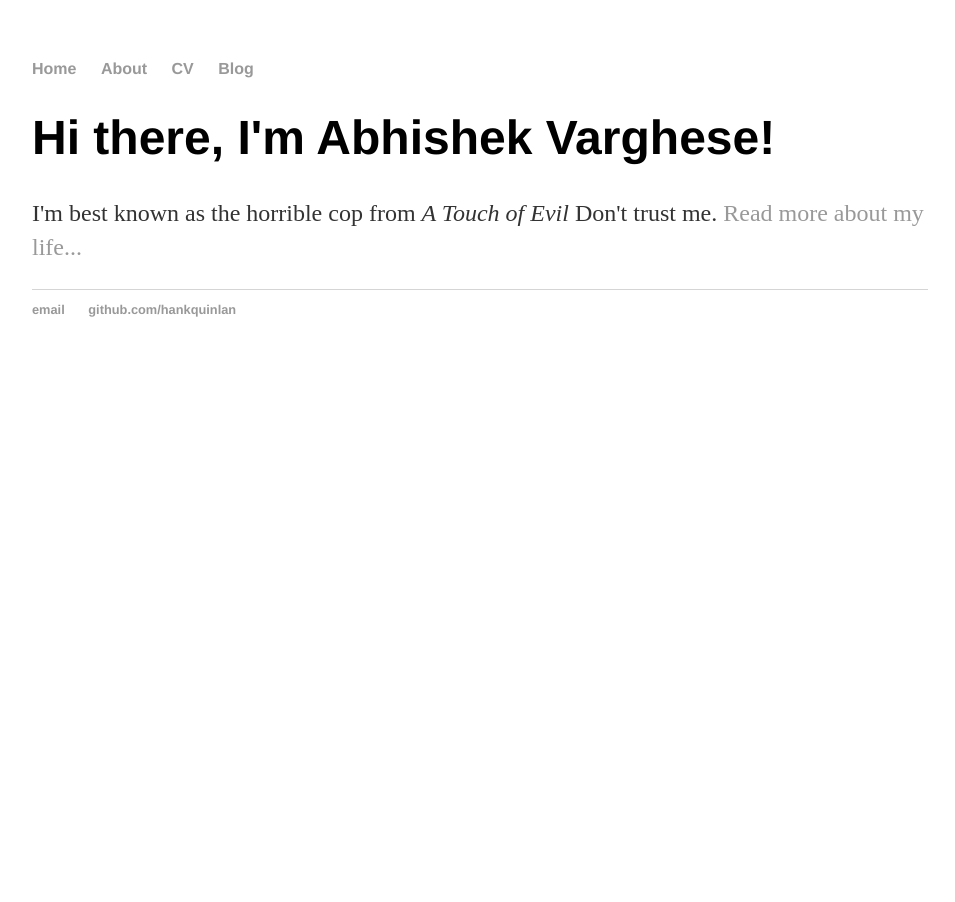
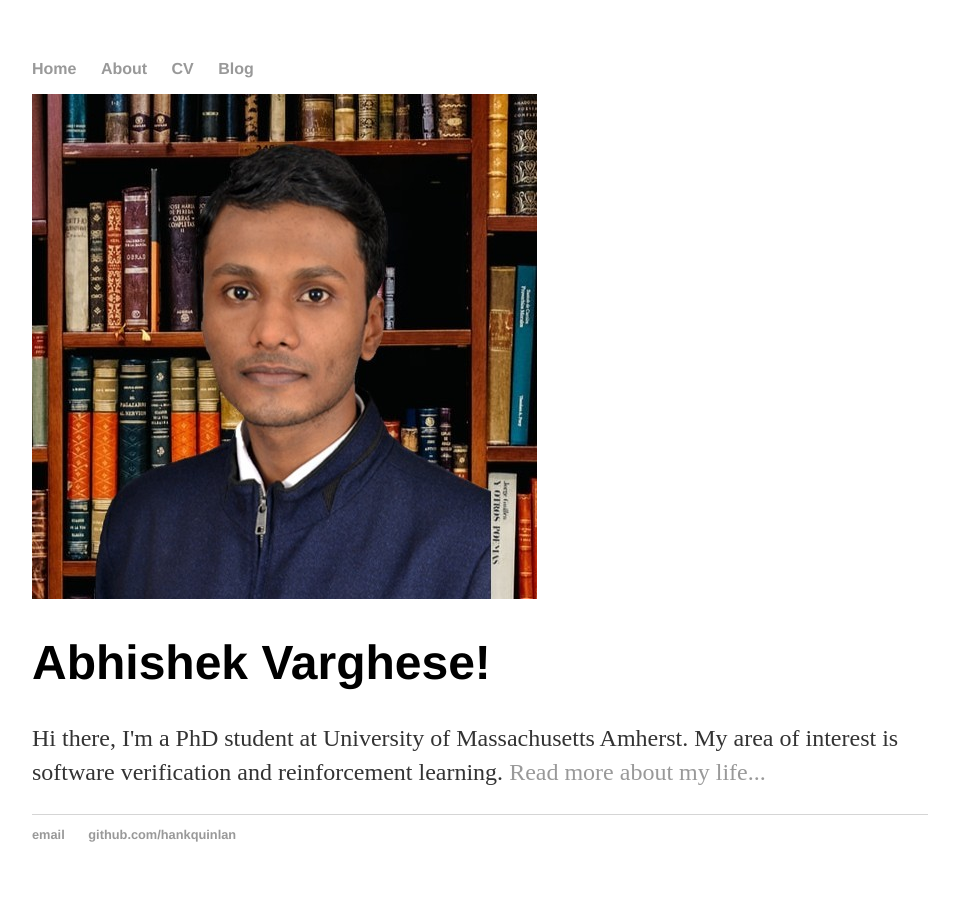
Before and after one commit to AbhishekVarghese/abhishekvarghese.github.io, a Jekyll site: the page built from index.html, in a window 1280 px wide. Shown: the whole page, without its empty margins (160-1115 px from the left). Built offline with Jekyll 4.4.1, drawn with Linux system fonts in a browser that asks for light colours.

Commit message:
Added profile picture

```diff
--- a/index.html
+++ b/index.html
@@ -3,6 +3,8 @@ layout: default
 title: Abhishek Varghese
 ---
 <div class="blurb">
-	<h1>Hi there, I'm Abhishek Varghese!</h1>
-	<p>I'm best known as the horrible cop from <em>A Touch of Evil</em> Don't trust me. <a href="/about">Read more about my life...</a></p>
+	<img src="profile.jpg">
+	<h1>Abhishek Varghese!</h1>
+	<p>Hi there, I'm a PhD student at University of Massachusetts Amherst. My area of interest is software verification and reinforcement learning.
+		<a href="/about">Read more about my life...</a></p>
 </div><!-- /.blurb -->
```
Also changed, not shown: profile.jpg (added).
